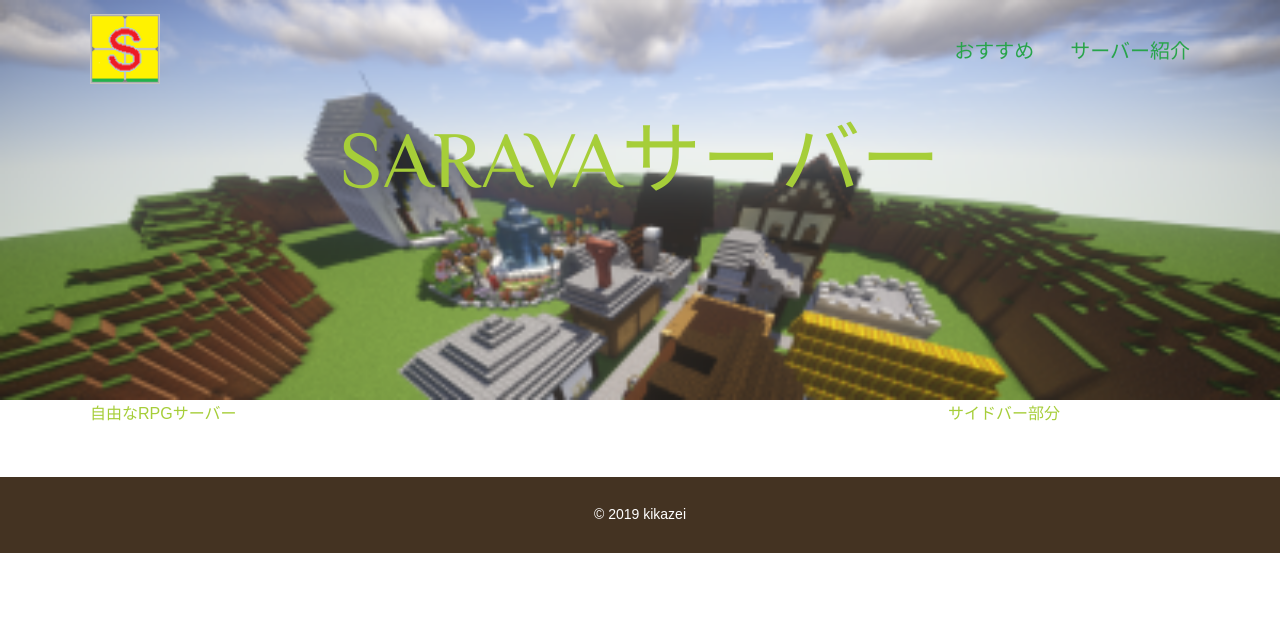
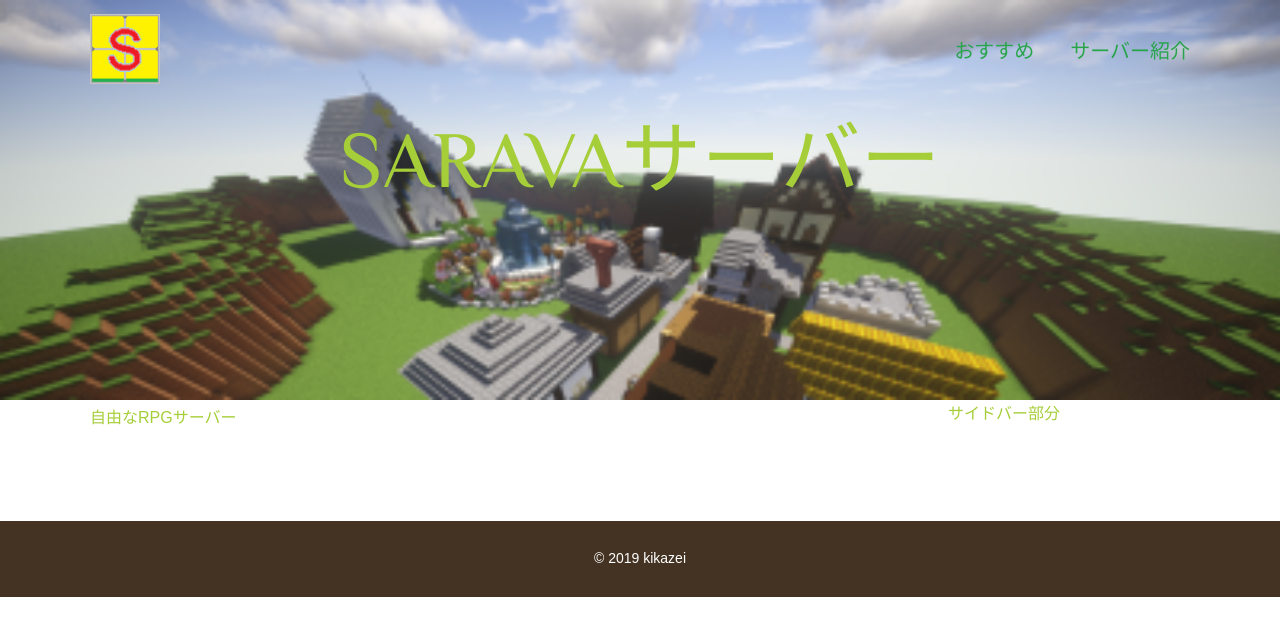
Before and after one commit to 0Wite/0Wite.github.io, a PHP site: page /sarava.html in a window 1280 px wide. Shown: the top 636 px of the page. Run offline with PHP 8.4, Linux system fonts and the light colour scheme.

Commit message:
Update top.css

```diff
--- a/css/top.css
+++ b/css/top.css
@@ -128,3 +128,8 @@ aside {
     justify-content: space-between;
     margin-bottom: 50px;
 }
+.post-info {
+    position: relative;
+    padding-top: 4px;
+    margin-bottom: 40px;
+}
```
